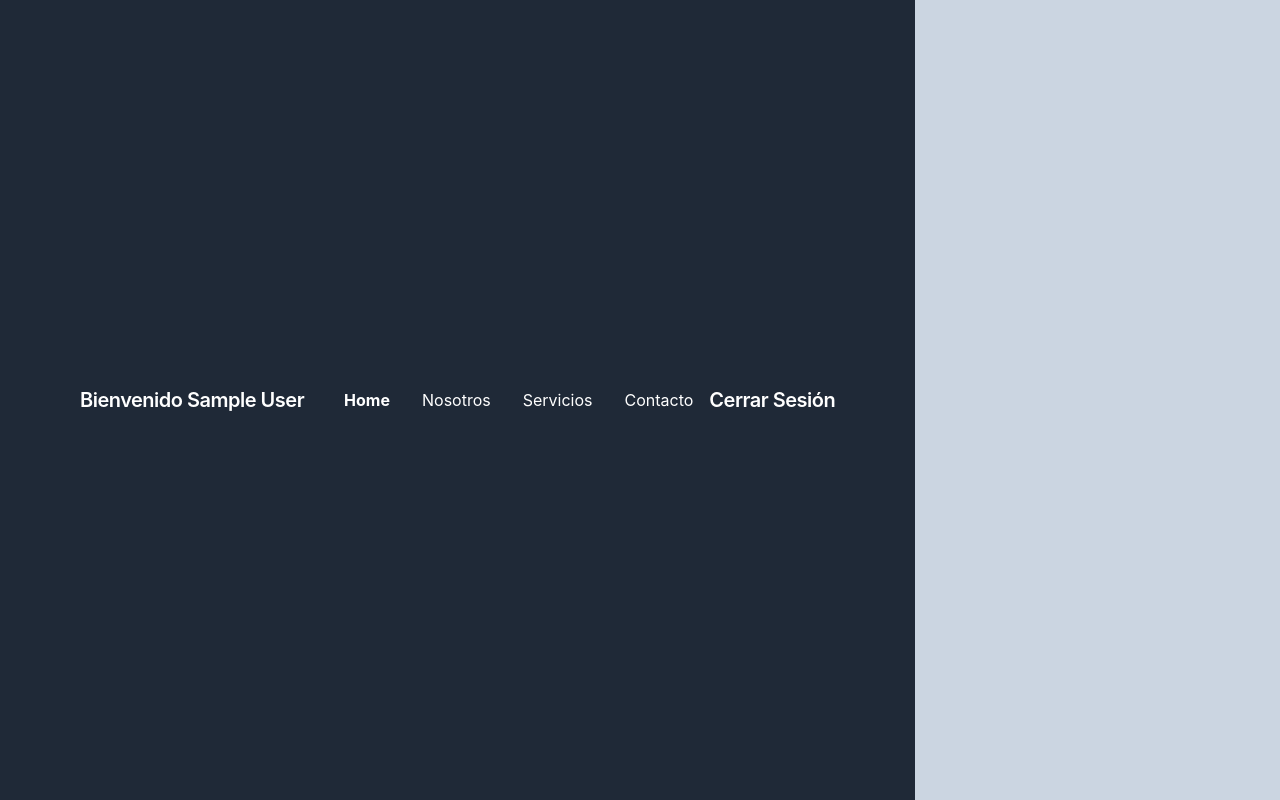
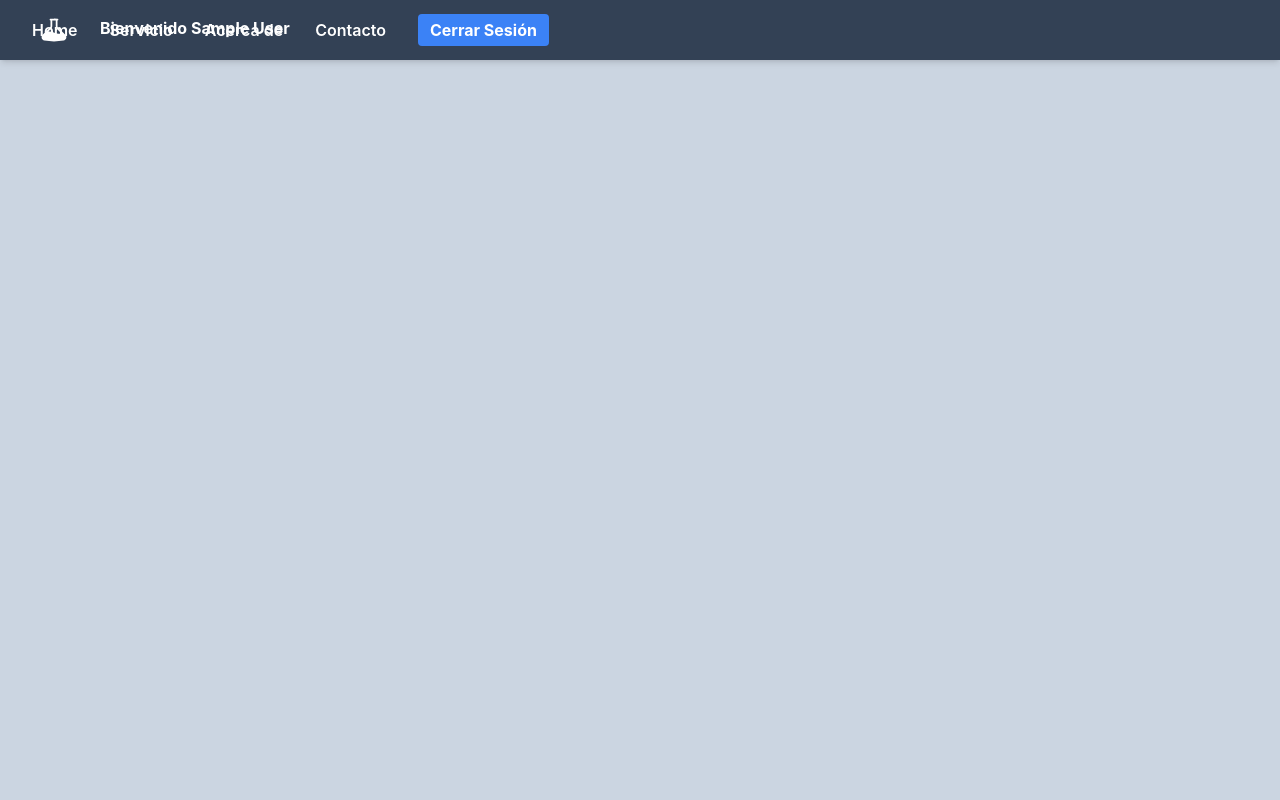
Before and after one commit to FrankHup/react-firebase-app, a React (Create React App) app: page / in a window 1280 px wide. Built offline with nearby package versions, Linux system fonts and the light colour scheme; no server answers; sample sign-in values are in the browser's storage.

Commit message:
editing-home2

```diff
--- a/package.json
+++ b/package.json
@@ -3,6 +3,7 @@
   "version": "0.1.0",
   "private": true,
   "dependencies": {
+    "@heroicons/react": "^2.1.1",
     "@testing-library/jest-dom": "^5.17.0",
     "@testing-library/react": "^13.4.0",
     "@testing-library/user-event": "^13.5.0",
--- a/src/components/Home.js
+++ b/src/components/Home.js
@@ -1,8 +1,23 @@
 //import {useContext} from 'react';
 //import {context, useAuth} from '../context/AuthContext';
+import React, { useState } from "react";
 import { useAuth } from "../context/AuthContext";
+import {
+  BeakerIcon,
+  Bars3BottomRightIcon,
+  XMarkIcon,
+} from "@heroicons/react/24/solid";
 
 export function Home() {
+  let Links = [
+    { name: "Home", link: "/" },
+    { name: "Servicio", link: "/" },
+    { name: "Acerca de", link: "/" },
+    { name: "Contacto", link: "/" },
+  ];
+
+  let [isOpen, setisOpen] = useState(false);
+
   const { user, logout, loading } = useAuth();
   console.log(user);
 
@@ -18,40 +33,38 @@ export function Home() {
   if (loading) return <p>Cargando...</p>;
   //const {user}= useAuth()
   //console.log(user)
+
   return (
-    <nav className="nav flex flex-wrap items-center justify-between bg-gray-800 px-20">
-      <div className="flex flex-no-shrink items-center mr-6 py-3 text-grey-darkest ">
-        <span className="font-semibold text-xl tracking-tight text-white">
-          <h1>Bienvenido {user.displayName || user.email}</h1>
-        </span>
+    <div className="shadow-md w-full fixed top-0 left-0 sm md lg xl">
+      <div className="md:px-10 py-4 px-7 bg-slate-700 md:flex justify-between items-center">
+        <div className="flex">
+          <BeakerIcon className="w-7 h-7 text-white  " />
+          <div className="font-bold text-white content-between  md:ml-8">
+            <span>Bienvenido {user.displayName || user.email}</span>
           </div>
-      <input class="menu-btn hidden" type="checkbox" id="menu-btn" />
-      <label
-        class="menu-icon block cursor-pointer md:hidden px-2 py-4 relative select-none"
-        for="menu-btn"
+        </div>
+        <div
+          onClick={() => setisOpen(!isOpen)}
+          className="w-7 h-7 absolute right-8 top-6 cursor-pointer md:hidden"
         >
-        <span class="navicon bg-grey-darkest flex items-center relative"></span>
-      </label>
-      <ul class="menu border-b md:border-none flex justify-end list-reset m-0 w-full md:w-auto">
-    <li class="border-t md:border-none">
-      <a href="/" class="block md:inline-block px-4 py-3 no-underline text-grey-darkest hover:text-grey-darker font-bold text-white ">Home</a>
+          {
+          isOpen ? <XMarkIcon /> : <Bars3BottomRightIcon />
+          }
+        </div>
+        <ul className={`md:flex pl-9 md:pl-0 text-white md:items-center md:pb-0 pb-12 absolute md:z-auto z-[-1] left-0 w-full transition-all duration-500 ease-in ${isOpen ? 'top-12':'top-[-490]'}`}>
+          {Links.map((link) => (
+            <li className="font-semibold my-7 md:my-0 md:ml-8 hover:text-gray-500">
+              <a href="/">{link.name}</a>
             </li>
-    <li class="border-t md:border-none">
-      <a href="/about/" class="block md:inline-block px-4 py-3 no-underline text-grey-darkest hover:text-grey-darker text-white ">Nosotros</a>
-    </li>
-    <li class="border-t md:border-none">
-      <a href="/blog/" class="block md:inline-block px-4 py-3 no-underline text-grey-darkest hover:text-grey-darker text-white ">Servicios</a>
-    </li>
-    <li class="border-t md:border-none">
-      <a href="/blog/" class="block md:inline-block px-4 py-3 no-underline text-grey-darkest hover:text-grey-darker text-white ">Contacto</a>
-    </li>
-  </ul>
+          ))}
           <button
             onClick={handleLogout}
-        className="font-semibold text-xl tracking-tight text-white"
+            className="bg-blue-500 hover:bg-blue-700 text-white font-bold py-1 px-3  md:ml-8 rounded"
           >
             Cerrar Sesión
           </button>
-    </nav>
+        </ul>
+      </div>
+    </div>
   );
 }
--- a/src/components/Login.js
+++ b/src/components/Login.js
@@ -1,3 +1,4 @@
+/* eslint-disable jsx-a11y/anchor-is-valid */
 import { useState } from "react";
 import { useAuth } from "../context/AuthContext";
 import { Link, useNavigate } from "react-router-dom";
--- a/src/context/AuthContext.js
+++ b/src/context/AuthContext.js
@@ -3,7 +3,7 @@ import {
   createUserWithEmailAndPassword,
   signInWithEmailAndPassword,
   onAuthStateChanged,
-  signOut,
+  // signOut,
   GoogleAuthProvider,
   signInWithPopup,
   sendPasswordResetEmail
```
Also changed, not shown: 1 other file (tests, documents, lock files or other folders). Lines whose indentation alone changed are shown as unchanged.
